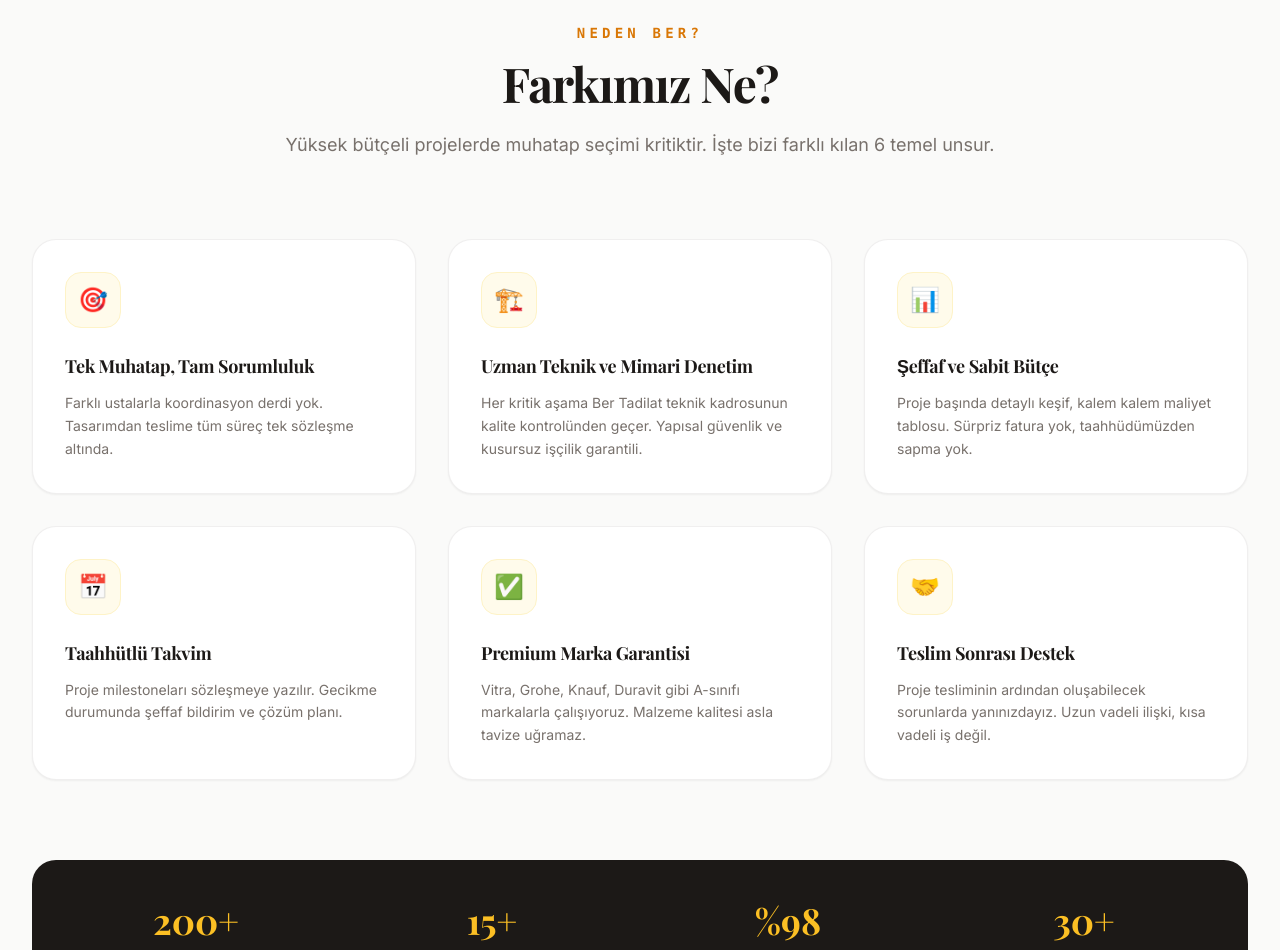
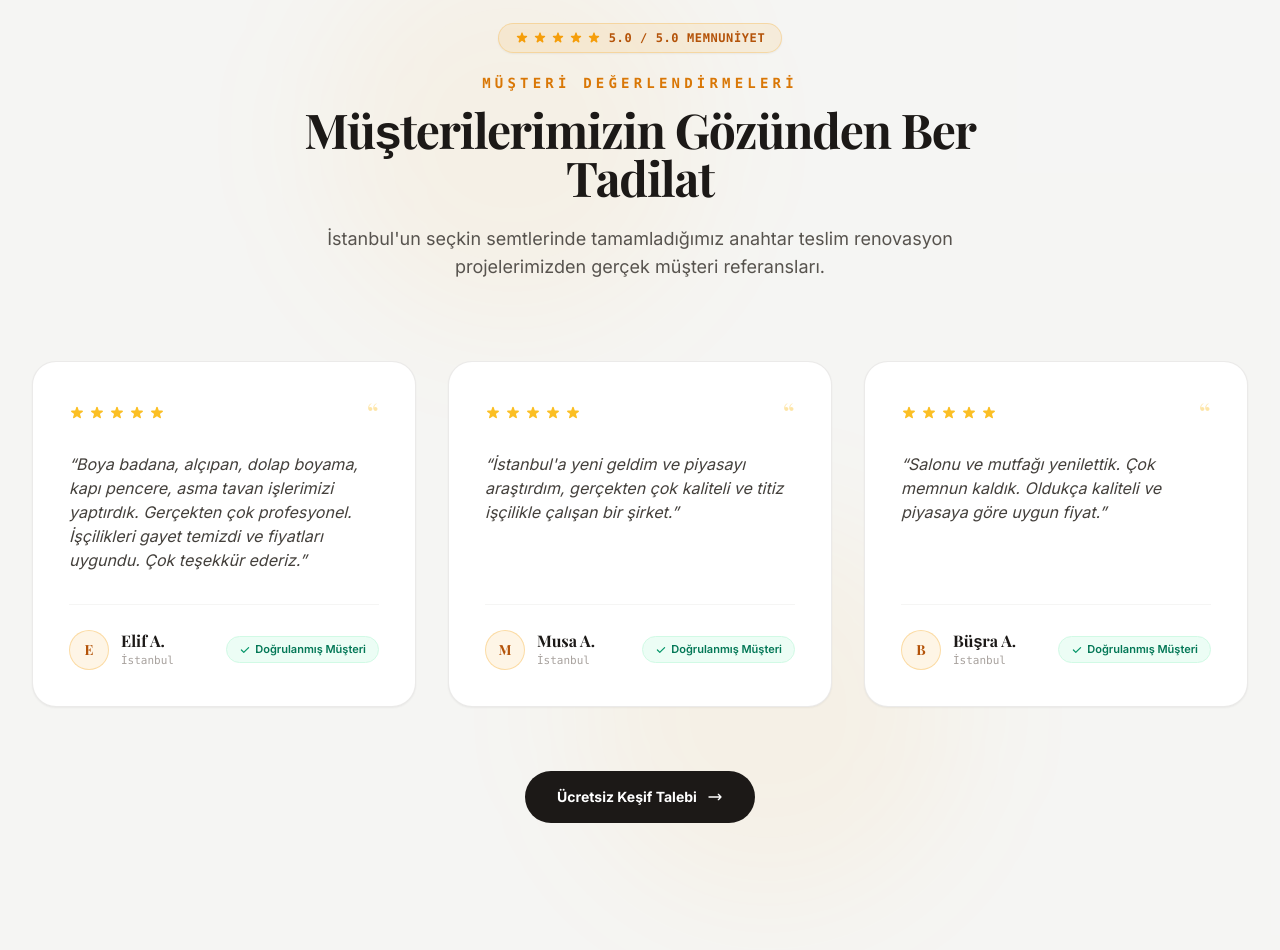
Before and after one commit to yusufcalisir/construction-web, a Next.js app: page / in a window 1280 px wide. Shown: the part 1860-2810 px from the top of the page. Built offline with nearby package versions, Linux system fonts and the light colour scheme.

Commit message:
refactor(whyber): remove feature items and statistics bar, refocusing section on client reviews

```diff
--- a/components/LanguageProvider.tsx
+++ b/components/LanguageProvider.tsx
@@ -20,8 +20,8 @@ const translations: Record<Language, Record<string, string>> = {
     'nav.about': 'Hakkımızda',
     'nav.about.corporate': 'Kurumsal & Vizyonumuz',
     'nav.about.corporate.desc': 'Üst Segment Proje Yönetimi ve Uygulama',
-    'nav.about.whyber': 'Neden Ber Tadilat?',
-    'nav.about.whyber.desc': 'Şeffaf bütçe ve kurumsal kalite ilkelerimiz',
+    'nav.about.whyber': 'Müşteri Değerlendirmeleri',
+    'nav.about.whyber.desc': 'Doğrulanmış müşteri deneyimleri ve referanslar',
     'nav.about.process': 'Çalışma Sürecimiz',
     'nav.about.process.desc': '6 adımda anahtar teslim profesyonel süreç',
     'nav.services': 'Hizmetlerimiz',
@@ -216,8 +216,8 @@ const translations: Record<Language, Record<string, string>> = {
     'nav.about': 'About Us',
     'nav.about.corporate': 'Corporate & Vision',
     'nav.about.corporate.desc': 'Premium Project Management & Execution',
-    'nav.about.whyber': 'Why Ber Tadilat?',
-    'nav.about.whyber.desc': 'Transparent budget and quality assurance',
+    'nav.about.whyber': 'Client Reviews',
+    'nav.about.whyber.desc': 'Verified customer experiences and references',
     'nav.about.process': 'How We Work',
     'nav.about.process.desc': '6-step turnkey professional methodology',
     'nav.services': 'Services',
@@ -412,8 +412,8 @@ const translations: Record<Language, Record<string, string>> = {
     'nav.about': 'من نحن',
     'nav.about.corporate': 'عن الشركة ورؤيتنا',
     'nav.about.corporate.desc': 'إدارة وتنفيذ المشاريع الراقية',
-    'nav.about.whyber': 'لماذا بير؟',
-    'nav.about.whyber.desc': 'ميزانية شفافة ومعايير جودة موثوقة',
+    'nav.about.whyber': 'آراء العملاء',
+    'nav.about.whyber.desc': 'تجارب العملاء الموثقة والآراء الحقيقية',
     'nav.about.process': 'مراحل عملنا',
     'nav.about.process.desc': 'إدارة احترافية تسليم مفتاح في 6 مراحل',
     'nav.services': 'خدماتنا',
@@ -644,8 +644,8 @@ const translations: Record<Language, Record<string, string>> = {
     'nav.about': 'درباره ما',
     'nav.about.corporate': 'درباره شرکت و چشم‌انداز',
     'nav.about.corporate.desc': 'مدیریت و اجرای پروژه‌های لوکس',
-    'nav.about.whyber': 'چرا بر تادیلات؟',
-    'nav.about.whyber.desc': 'بودجه‌بندی شفاف و تضمین کیفیت حرفه‌ای',
+    'nav.about.whyber': 'نظرات مشتریان',
+    'nav.about.whyber.desc': 'تجربیات و نظرات تأیید شده مشتریان ما',
     'nav.about.process': 'فرایند کاری ما',
     'nav.about.process.desc': 'مدیریت حرفه‌ای کلید تحویل در ۶ گام',
     'nav.services': 'خدمات ما',
--- a/components/WhyBer.tsx
+++ b/components/WhyBer.tsx
@@ -2,15 +2,6 @@
 
 import { useLanguage } from './LanguageProvider'
 import SafeWhatsAppButton from './SafeWhatsAppButton'
-
-const WHY_BER_ITEMS = [
-  { key: 'singlepoint', icon: '🎯' },
-  { key: 'engineer',    icon: '🏗️' },
-  { key: 'budget',      icon: '📊' },
-  { key: 'timeline',    icon: '📅' },
-  { key: 'brands',      icon: '✅' },
-  { key: 'aftercare',   icon: '🤝' },
-]
 
 export default function WhyBer() {
   const { t } = useLanguage()
@@ -18,101 +9,85 @@ export default function WhyBer() {
   return (
     <section
       id="why-ber"
-      className="py-24 sm:py-32 px-4 sm:px-6 lg:px-8 bg-stone-50 transition-colors duration-300"
+      className="py-24 sm:py-32 px-4 sm:px-6 lg:px-8 bg-stone-100/60 transition-colors duration-300 relative overflow-hidden"
     >
-      <div className="max-w-7xl mx-auto">
+      {/* Subtle luxury ambient glows */}
+      <div className="absolute top-0 left-1/2 -translate-x-1/2 w-full max-w-7xl h-full pointer-events-none overflow-hidden">
+        <div className="absolute top-12 left-1/4 w-96 h-96 bg-amber-500/5 rounded-full blur-3xl" />
+        <div className="absolute bottom-12 right-1/4 w-96 h-96 bg-amber-500/5 rounded-full blur-3xl" />
+      </div>
+
+      <div className="max-w-7xl mx-auto relative">
         {/* Header */}
-        <div className="text-center mb-20 max-w-3xl mx-auto">
-          <span className="font-mono text-xs sm:text-sm tracking-[0.3em] text-amber-600 font-bold uppercase block mb-4">
-            {t('whyber.badge')}
+        <div className="text-center mb-16 sm:mb-20 max-w-3xl mx-auto">
+          {/* Trust rating badge */}
+          <div className="inline-flex items-center gap-2 px-4 py-1.5 rounded-full bg-amber-500/10 border border-amber-500/25 mb-5 shadow-sm">
+            <div className="flex items-center gap-1 text-amber-500">
+              {[...Array(5)].map((_, i) => (
+                <svg key={i} className="w-3.5 h-3.5 fill-current" viewBox="0 0 20 20">
+                  <path d="M9.049 2.927c.3-.921 1.603-.921 1.902 0l1.07 3.292a1 1 0 00.95.69h3.462c.969 0 1.371 1.24.588 1.81l-2.8 2.034a1 1 0 00-.364 1.118l1.07 3.292c.3.921-.755 1.688-1.54 1.118l-2.8-2.034a1 1 0 00-1.175 0l-2.8 2.034c-.784.57-1.838-.197-1.539-1.118l1.07-3.292a1 1 0 00-.364-1.118L2.98 8.72c-.783-.57-.38-1.81.588-1.81h3.461a1 1 0 00.951-.69l1.07-3.292z" />
+                </svg>
+              ))}
+            </div>
+            <span className="text-xs font-mono font-bold text-amber-700 tracking-wider">
+              5.0 / 5.0 MEMNUNİYET
             </span>
-          <h2 className="text-3xl sm:text-4xl lg:text-5xl font-bold text-stone-900 tracking-tight leading-tight font-serif">
-            {t('whyber.title')}
+          </div>
+
+          <span className="font-mono text-xs sm:text-sm tracking-[0.3em] text-amber-600 font-bold uppercase block mb-3">
+            {t('whyber.reviews.badge')}
+          </span>
+          <h2 className="text-3xl sm:text-4xl lg:text-5xl font-bold text-stone-900 tracking-tight leading-tight font-serif mb-6">
+            {t('whyber.reviews.title')}
           </h2>
-          <p className="mt-6 text-stone-500 text-base sm:text-lg leading-relaxed">
-            {t('whyber.subtitle')}
+          <p className="text-stone-600 text-base sm:text-lg leading-relaxed max-w-2xl mx-auto">
+            İstanbul&apos;un seçkin semtlerinde tamamladığımız anahtar teslim renovasyon projelerimizden gerçek müşteri referansları.
           </p>
         </div>
 
-        {/* Grid */}
-        <div className="grid grid-cols-1 sm:grid-cols-2 lg:grid-cols-3 gap-6 lg:gap-8">
-          {WHY_BER_ITEMS.map((item) => (
-            <div
-              key={item.key}
-              className="group relative bg-white rounded-2xl p-8 border border-stone-200/60 shadow-sm hover:shadow-xl hover:border-amber-200 transition-all duration-500 hover:-translate-y-1"
-            >
-              {/* Icon */}
-              <div className="w-14 h-14 rounded-xl bg-amber-50 border border-amber-100 flex items-center justify-center text-2xl mb-6 group-hover:bg-amber-500 group-hover:border-amber-500 transition-all duration-300">
-                <span>{item.icon}</span>
-              </div>
-
-              <h3 className="text-lg font-bold text-stone-900 mb-3 font-serif group-hover:text-amber-700 transition-colors duration-300">
-                {t(`whyber.item.${item.key}.title`)}
-              </h3>
-              <p className="text-sm text-stone-500 leading-relaxed">
-                {t(`whyber.item.${item.key}.desc`)}
-              </p>
-
-              {/* Bottom accent line */}
-              <div className="absolute bottom-0 left-0 h-[2px] bg-amber-500 w-0 group-hover:w-full transition-all duration-500 rounded-b-2xl" />
-            </div>
-          ))}
-        </div>
-
-        {/* Social proof bar */}
-        <div className="mt-20 rounded-2xl bg-stone-900 px-8 py-10 grid grid-cols-2 md:grid-cols-4 gap-8 text-center">
-          {[
-            { num: t('whyber.stat1.num'), label: t('whyber.stat1.label') },
-            { num: t('whyber.stat2.num'), label: t('whyber.stat2.label') },
-            { num: t('whyber.stat3.num'), label: t('whyber.stat3.label') },
-            { num: t('whyber.stat4.num'), label: t('whyber.stat4.label') },
-          ].map((stat) => (
-            <div key={stat.label} className="flex flex-col items-center gap-2">
-              <span className="text-3xl sm:text-4xl font-bold text-amber-400 font-serif">{stat.num}</span>
-              <span className="text-xs sm:text-sm text-stone-400 tracking-wide">{stat.label}</span>
-            </div>
-          ))}
-        </div>
-
-        {/* Customer Reviews Section */}
-        <div className="mt-20 sm:mt-24">
-          <div className="text-center mb-12 max-w-2xl mx-auto">
-            <span className="font-mono text-xs sm:text-sm tracking-[0.3em] text-amber-600 font-bold uppercase block mb-3">
-              {t('whyber.reviews.badge')}
-            </span>
-            <h3 className="text-2xl sm:text-3xl lg:text-4xl font-bold text-stone-900 tracking-tight font-serif">
-              {t('whyber.reviews.title')}
-            </h3>
-          </div>
-
-          <div className="grid grid-cols-1 md:grid-cols-3 gap-6 lg:gap-8">
+        {/* Customer Reviews Grid */}
+        <div className="grid grid-cols-1 md:grid-cols-3 gap-6 lg:gap-8 mb-16">
           {[1, 2, 3].map((id) => (
             <div
               key={id}
-                className="group relative bg-white rounded-2xl p-7 sm:p-8 border border-stone-200/60 shadow-sm hover:shadow-xl hover:border-amber-300 transition-all duration-300 flex flex-col justify-between hover:-translate-y-1"
+              className="group relative bg-white rounded-3xl p-8 sm:p-9 border border-stone-200/80 shadow-sm hover:shadow-2xl hover:border-amber-400/70 transition-all duration-300 flex flex-col justify-between hover:-translate-y-1.5"
             >
               <div>
-                  {/* 5 Stars */}
-                  <div className="flex items-center gap-1 text-amber-400 mb-4" aria-label="5 yıldız">
+                {/* 5 Stars and Quote icon */}
+                <div className="flex items-center justify-between mb-6">
+                  <div className="flex items-center gap-1 text-amber-400" aria-label="5 yıldız">
                     {[...Array(5)].map((_, i) => (
                       <svg key={i} className="w-4 h-4 fill-current" viewBox="0 0 20 20">
                         <path d="M9.049 2.927c.3-.921 1.603-.921 1.902 0l1.07 3.292a1 1 0 00.95.69h3.462c.969 0 1.371 1.24.588 1.81l-2.8 2.034a1 1 0 00-.364 1.118l1.07 3.292c.3.921-.755 1.688-1.54 1.118l-2.8-2.034a1 1 0 00-1.175 0l-2.8 2.034c-.784.57-1.838-.197-1.539-1.118l1.07-3.292a1 1 0 00-.364-1.118L2.98 8.72c-.783-.57-.38-1.81.588-1.81h3.461a1 1 0 00.951-.69l1.07-3.292z" />
                       </svg>
                     ))}
                   </div>
+                  <span className="text-3xl font-serif text-amber-400/40 select-none leading-none">“</span>
+                </div>
 
                 {/* Comment */}
-                  <p className="text-stone-600 text-sm sm:text-base leading-relaxed italic">
+                <p className="text-stone-700 text-sm sm:text-base leading-relaxed italic">
                   “{t(`whyber.review${id}.comment`)}”
                 </p>
               </div>
 
-                {/* Reviewer Name */}
-                <div className="mt-6 pt-5 border-t border-stone-100 flex items-center justify-between">
-                  <span className="font-bold text-stone-900 text-base font-serif">
+              {/* Reviewer Info */}
+              <div className="mt-8 pt-6 border-t border-stone-100 flex items-center justify-between">
+                <div className="flex items-center gap-3">
+                  <div className="w-10 h-10 rounded-full bg-amber-500/10 border border-amber-500/30 text-amber-700 font-serif font-bold text-sm flex items-center justify-center shrink-0">
+                    {t(`whyber.review${id}.name`).charAt(0)}
+                  </div>
+                  <div>
+                    <span className="font-bold text-stone-900 text-base font-serif block">
                       {t(`whyber.review${id}.name`)}
                     </span>
-                  <span className="inline-flex items-center gap-1 text-[11px] font-semibold text-emerald-700 bg-emerald-50 px-2.5 py-0.5 rounded-full border border-emerald-100">
+                    <span className="text-[11px] font-mono text-stone-400 block">
+                      İstanbul
+                    </span>
+                  </div>
+                </div>
+
+                <span className="inline-flex items-center gap-1 text-[11px] font-semibold text-emerald-700 bg-emerald-50 px-3 py-1 rounded-full border border-emerald-100">
                   <svg className="w-3 h-3 fill-current text-emerald-600" viewBox="0 0 20 20">
                     <path fillRule="evenodd" d="M16.707 5.293a1 1 0 010 1.414l-8 8a1 1 0 01-1.414 0l-4-4a1 1 0 011.414-1.414L8 12.586l7.293-7.293a1 1 0 011.414 0z" clipRule="evenodd" />
                   </svg>
@@ -121,16 +96,15 @@ export default function WhyBer() {
               </div>
 
               {/* Bottom accent hover line */}
-                <div className="absolute bottom-0 left-0 h-[2px] bg-amber-500 w-0 group-hover:w-full transition-all duration-500 rounded-b-2xl" />
+              <div className="absolute bottom-0 left-8 right-8 h-[2px] bg-amber-500 scale-x-0 group-hover:scale-x-100 transition-transform duration-500 rounded-full" />
             </div>
           ))}
         </div>
-        </div>
 
         {/* CTA */}
-        <div className="mt-14 text-center">
+        <div className="text-center">
           <SafeWhatsAppButton
-            className="group inline-flex items-center gap-2.5 px-7 py-3.5 rounded-full font-bold text-sm bg-amber-500 text-stone-950 hover:bg-amber-400 transition-all duration-300 hover:shadow-xl hover:shadow-amber-500/30 hover:-translate-y-0.5"
+            className="group inline-flex items-center gap-2.5 px-8 py-4 rounded-full font-bold text-sm bg-stone-900 text-white hover:bg-amber-500 hover:text-stone-950 transition-all duration-300 hover:shadow-xl hover:shadow-amber-500/25 hover:-translate-y-0.5"
             ariaLabel={t('whyber.cta')}
           >
             <span>{t('whyber.cta')}</span>
```
Lines whose indentation alone changed are shown as unchanged.
